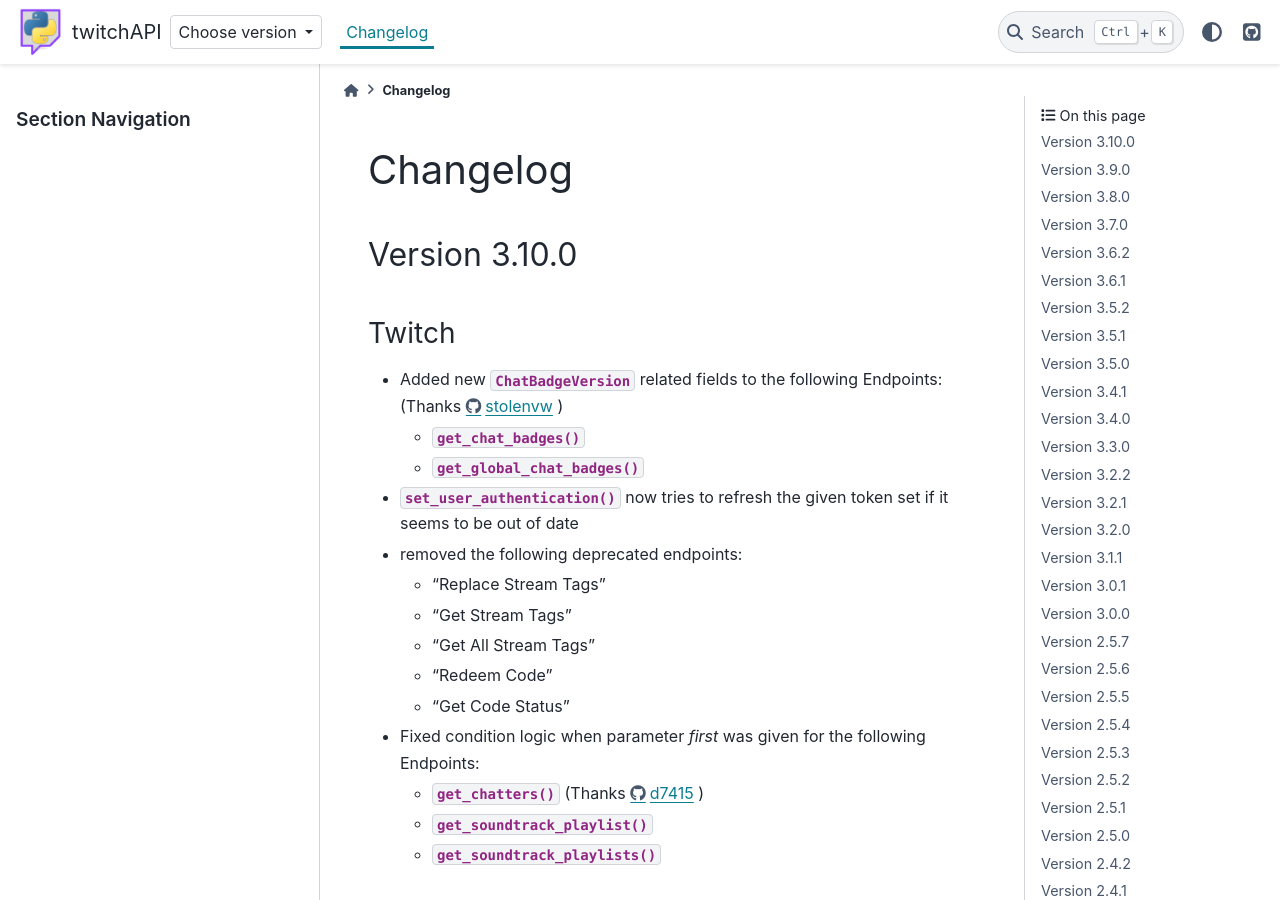
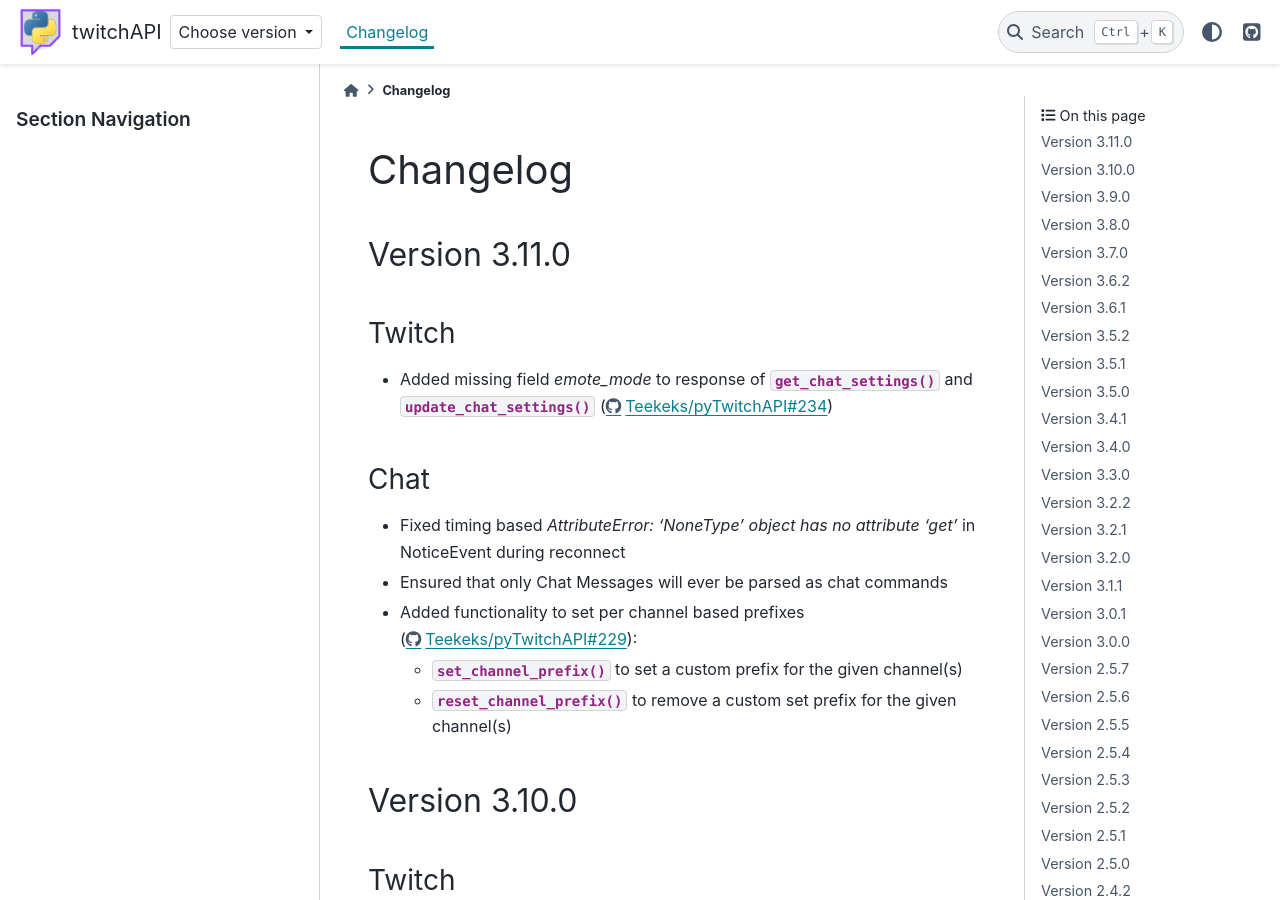
Before and after one commit to Teekeks/pyTwitchAPI, a Sphinx documentation site: the page built from docs/changelog.rst, in a window 1280 px wide and 900 px high. Built offline with Sphinx 7.4.7 and the PyData theme 0.15.4, drawn with Linux system fonts in a browser that asks for light colours; comment, search, counter and statistics services are not loaded.

Commit message:
bumped version to 3.11.0

```diff
--- a/docs/changelog.rst
+++ b/docs/changelog.rst
@@ -2,6 +2,26 @@
 
 Changelog
 =========
+
+****************
+Version 3.11.0
+****************
+
+Twitch
+------
+
+- Added missing field `emote_mode` to response of :const:`~twitchAPI.twitch.Twitch.get_chat_settings()` and :const:`~twitchAPI.twitch.Twitch.update_chat_settings()` (https://github.com/Teekeks/pyTwitchAPI/issues/234)
+
+Chat
+----
+
+- Fixed timing based `AttributeError: 'NoneType' object has no attribute 'get'` in NoticeEvent during reconnect
+- Ensured that only Chat Messages will ever be parsed as chat commands
+- Added functionality to set per channel based prefixes (https://github.com/Teekeks/pyTwitchAPI/issues/229):
+
+  - :const:`~twitchAPI.chat.Chat.set_channel_prefix()` to set a custom prefix for the given channel(s)
+  - :const:`~twitchAPI.chat.Chat.reset_channel_prefix()` to remove a custom set prefix for the given channel(s)
+
 
 ****************
 Version 3.10.0
--- a/twitchAPI/__init__.py
+++ b/twitchAPI/__init__.py
@@ -4,6 +4,6 @@
 from .oauth import UserAuthenticator
 from .chat import Chat
 
-VERSION = (3, 10, 0)
+VERSION = (3, 11, 0)
 
-__version__ = '3.10.0'
+__version__ = '3.11.0'
```
